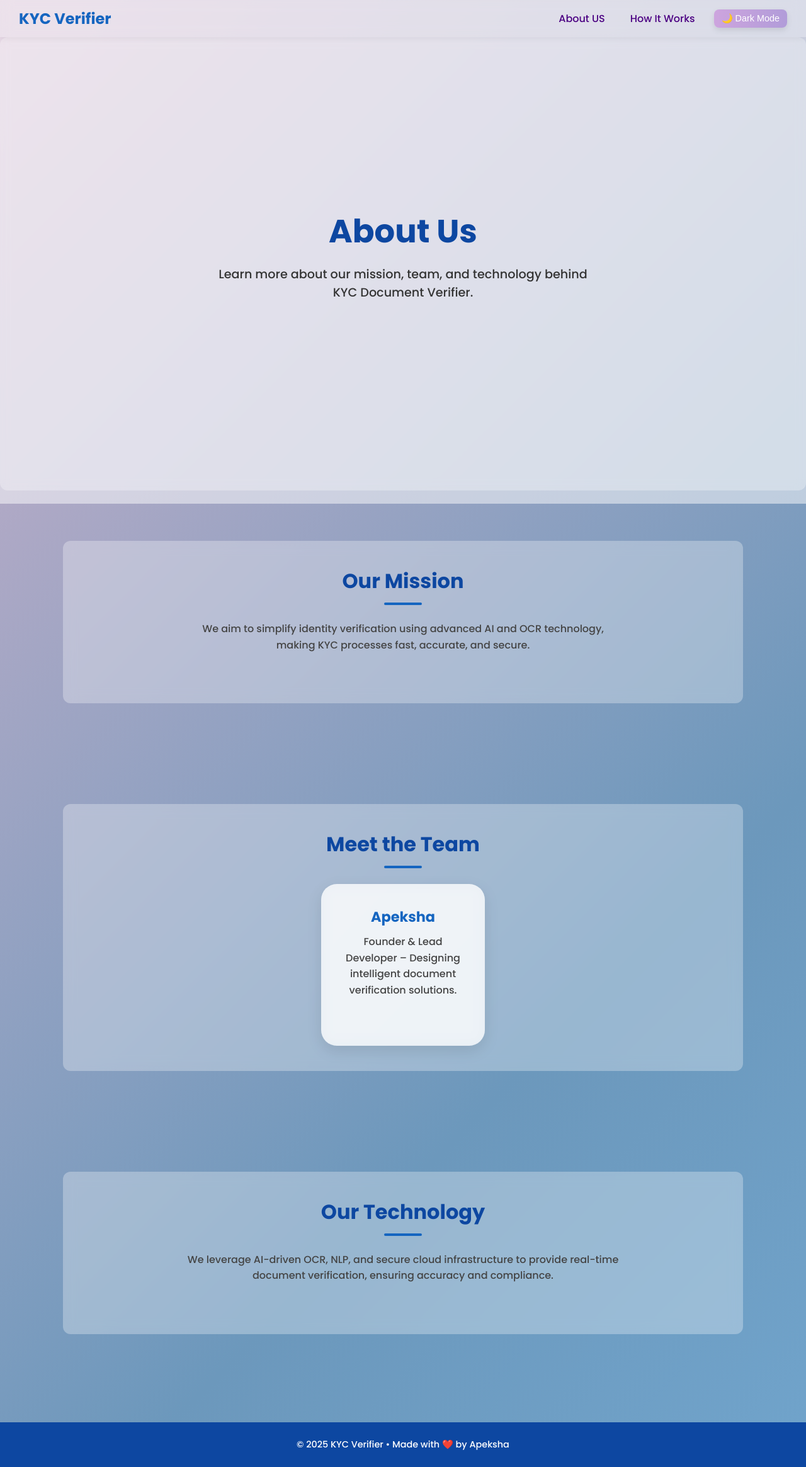
After one commit to ApekshaRanjan1/KYC-Document-Verifier, a Flask app: page /about-us in a window 1280 px wide. The commit adds this page. Shown: the whole page at 63% size. Run offline with Flask 3, Linux system fonts and the light colour scheme; parts of the project's set-up code (start-up, migrations or seed data) failed here and were passed over.

Commit message:
added about us

```diff
--- a/Main_project/app.py
+++ b/Main_project/app.py
@@ -91,5 +91,9 @@ def uploaded_file(filename):
 def home():
     return redirect(url_for("landing"))
 
+@app.route('/about-us')
+def aboutus():
+    return render_template('aboutus.html')
+
 if __name__ == "__main__":
     app.run(port=5001, debug=True)
--- /dev/null
+++ b/Main_project/templates/aboutus.html
@@ -0,0 +1,66 @@
+<!doctype html>
+<html lang="en">
+<head>
+  <meta charset="utf-8" />
+  <title>About Us - KYC Document Verifier</title>
+  <link rel="stylesheet" href="{{ url_for('static', filename='css/landing.css') }}">
+  <link href="https://fonts.googleapis.com/css2?family=Poppins:wght@300;500;700&display=swap" rel="stylesheet">
+</head>
+<body class="animated-bg">
+
+  {% include 'navbase.html' %}
+
+  <!-- Hero Section -->
+  <header class="hero">
+    <div class="hero-content">
+      <h1>About Us</h1>
+      <p>Learn more about our mission, team, and technology behind KYC Document Verifier.</p>
+    </div>
+  </header>
+
+  <!-- Mission Section -->
+  <section class="section">
+    <div class="section-inner">
+      <h2>Our Mission</h2>
+      <p>We aim to simplify identity verification using advanced AI and OCR technology, making KYC processes fast, accurate, and secure.</p>
+    </div>
+  </section>
+
+  <!-- Team Section -->
+  <section class="section">
+    <div class="section-inner">
+      <h2>Meet the Team</h2>
+      <div class="steps">
+        <div class="step">
+          <h3>Apeksha</h3>
+          <p>Founder & Lead Developer – Designing intelligent document verification solutions.</p>
+        </div>
+    </div>
+  </section>
+
+  <!-- Technology Section -->
+  <section class="section">
+    <div class="section-inner">
+      <h2>Our Technology</h2>
+      <p>We leverage AI-driven OCR, NLP, and secure cloud infrastructure to provide real-time document verification, ensuring accuracy and compliance.</p>
+    </div>
+  </section>
+
+  <!-- Footer -->
+  <footer>
+    <p>© 2025 KYC Verifier • Made with ❤️ by Apeksha</p>
+  </footer>
+
+  <!-- Smooth Scroll Script -->
+  <script>
+    document.querySelectorAll('a[href^="#"]').forEach(anchor => {
+      anchor.addEventListener('click', function(e) {
+        e.preventDefault();
+        const target = document.querySelector(this.getAttribute('href'));
+        if (target) target.scrollIntoView({ behavior: 'smooth' });
+      });
+    });
+  </script>
+
+</body>
+</html>
--- a/Main_project/templates/landing.html
+++ b/Main_project/templates/landing.html
@@ -22,7 +22,7 @@
   <!-- About Section -->
   <section id="about" class="section">
     <div class="section-inner">
-      <h2>About</h2>
+      <h2><a href="{{ url_for('aboutus') }}">About Us</a></h2>
       <p>Our platform uses AI-driven OCR and ML models to identify documents, extract information, and verify identity instantly.</p>
     </div>
   </section>
--- a/Main_project/templates/navbase.html
+++ b/Main_project/templates/navbase.html
@@ -11,7 +11,7 @@
     <a href="{{ url_for('landing') }}" style="text-decoration:none; color: inherit;">KYC Verifier</a>
   </div>
   <ul class="nav-links">
-    <li><a href="{{ url_for('landing') }}#about">About</a></li>
+    <li><a href="{{ url_for('aboutus') }}#aboutus">About US</a></li>
     <li><a href="{{ url_for('landing') }}#how">How It Works</a></li>
     <li>
       <button id="darkModeToggle" style="padding:6px 12px; border-radius:8px; font-size:0.9rem;">🌙 Dark Mode</button>
```
